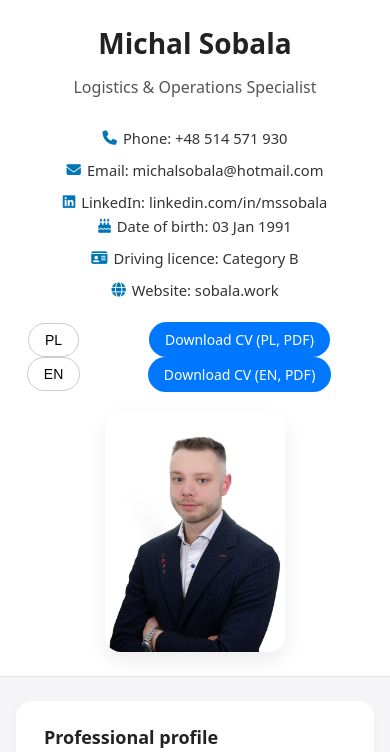
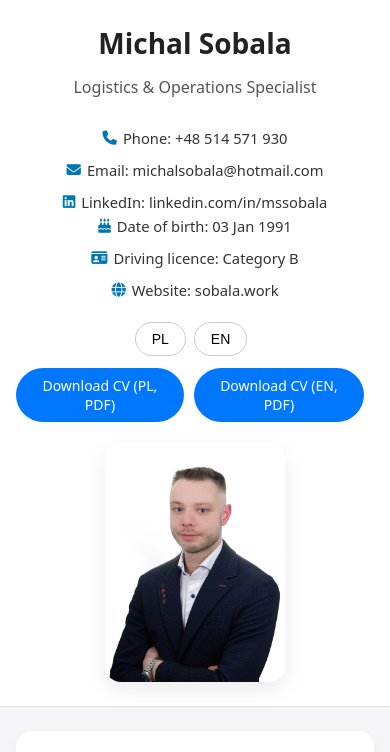
Before and after one commit to mssobala/sobala-cv, a plain HTML site: page index.html in a window 390 px wide. Shown: the top 752 px of the page. Drawn offline with Linux system fonts and the light colour scheme.

Commit message:
Update style.css

```diff
--- a/style.css
+++ b/style.css
@@ -227,3 +227,34 @@ ul {
     gap: 12px;
   }
 }
+
+@media (max-width: 768px) {
+
+  .hero-text {
+    display: flex;
+    flex-direction: column;
+    align-items: center;
+    width: 100%;
+    max-width: 100%;
+  }
+
+  .contact-icons {
+    width: 100%;
+    justify-content: center;
+    text-align: center;
+  }
+
+  .action-row {
+    flex-direction: column;   /* <-- to jest krytyczne */
+    gap: 12px;
+    width: 100%;
+    justify-content: center;
+  }
+
+  .lang-switch,
+  .download-buttons {
+    display: flex;
+    justify-content: center;
+    width: 100%;
+  }
+}
```
